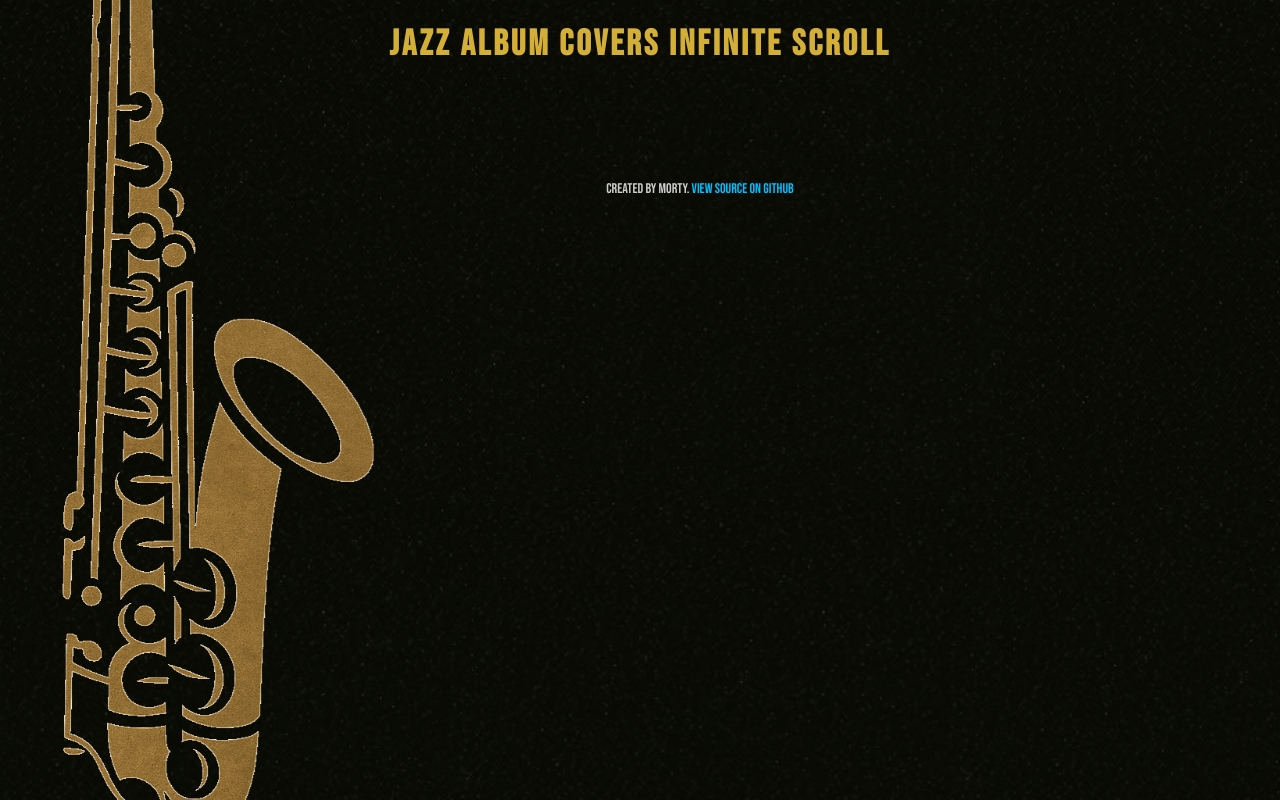
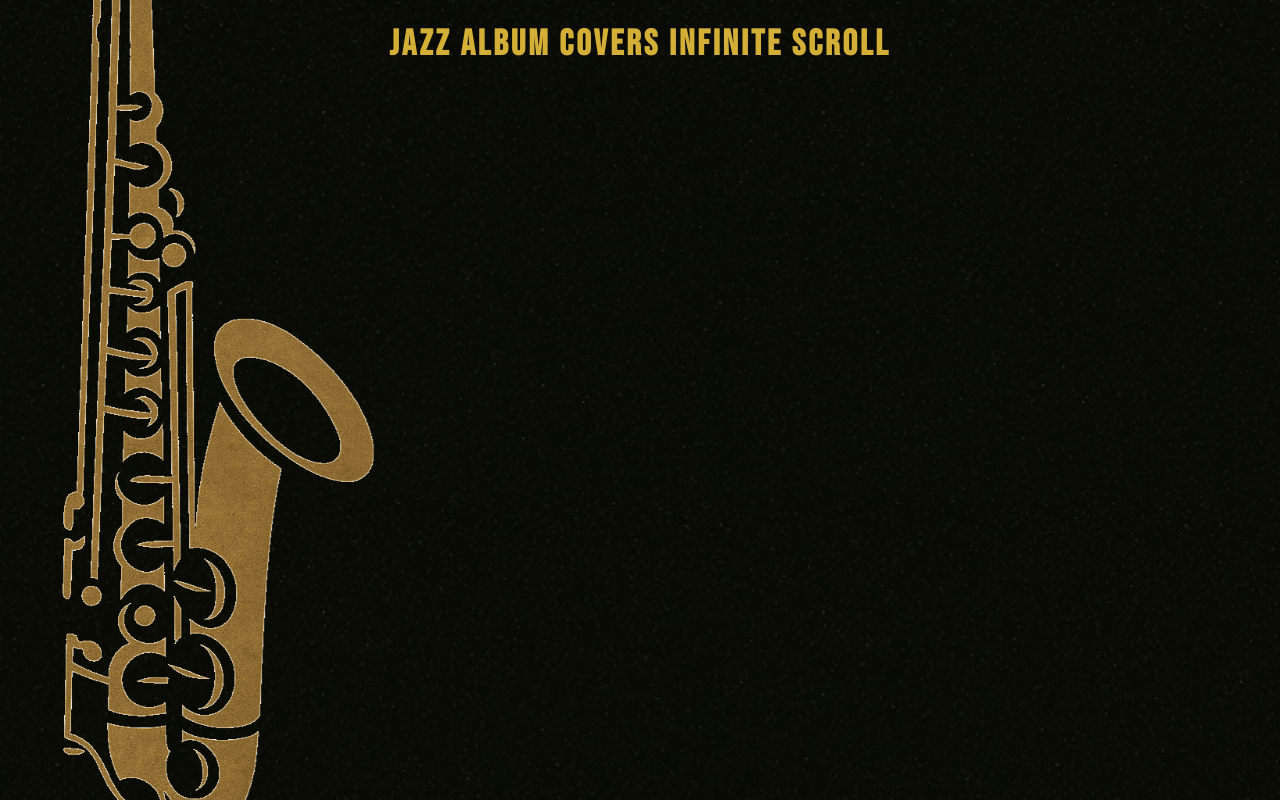
Before and after one commit to demomorty/jazz-album-covers-infinite-scroll-demo, a plain HTML site: page index.html in a window 1280 px wide. Drawn offline with Linux system fonts and the light colour scheme; no server answers.

Commit message:
Remove About Me section

```diff
--- a/style.css
+++ b/style.css
@@ -97,7 +97,7 @@ body {
 }
 
 /* Footer */
-#about {
+/* #about {
     text-align: center;
     margin: 40px 0;
     font-size: 14px;
@@ -111,7 +111,7 @@ body {
 
 #about a:hover {
     text-decoration: underline;
-}
+} */
 
 /* Responsive Adjustments */
 @media screen and (max-width: 600px) {
```
Also changed, not shown: index.html (+2 -2 lines).
